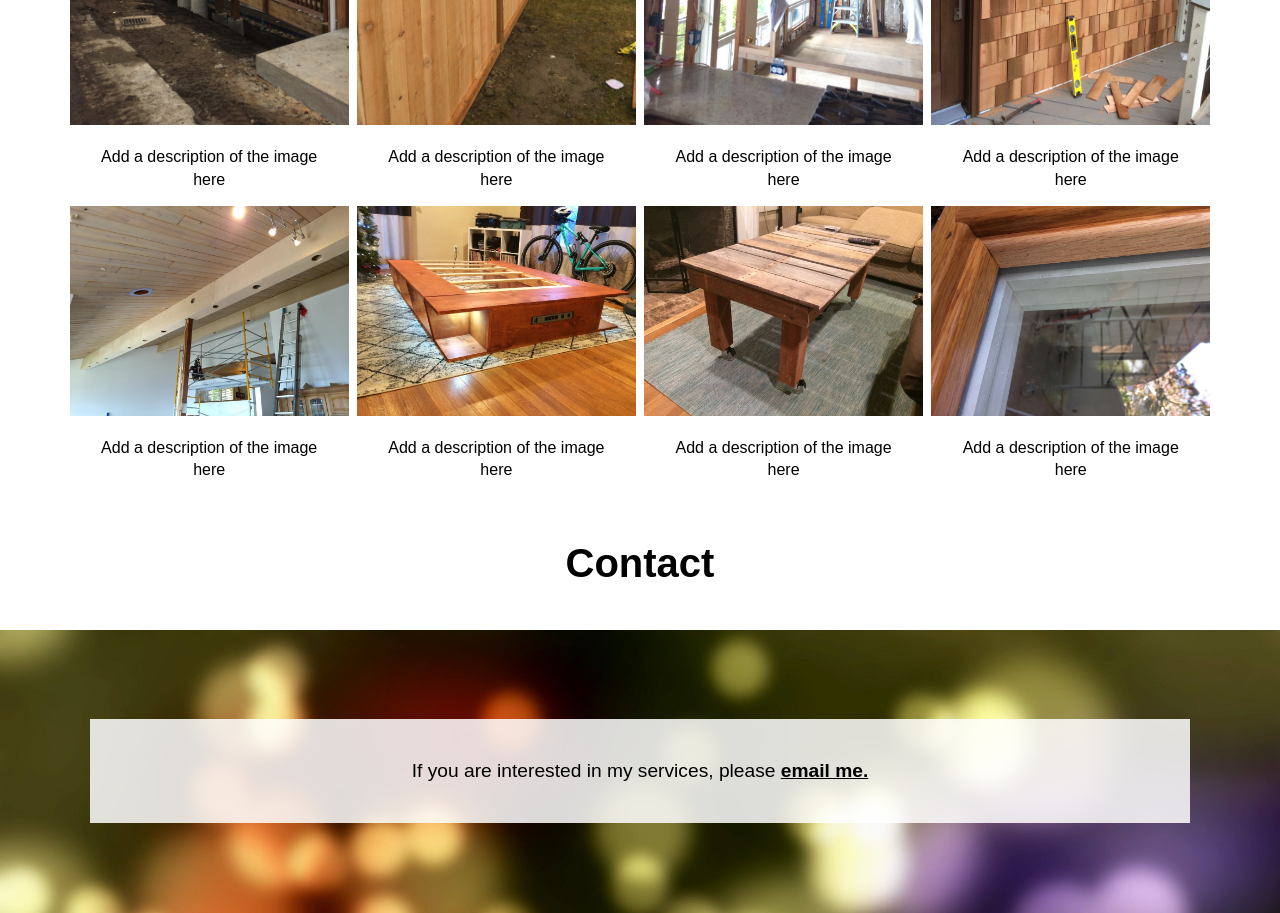
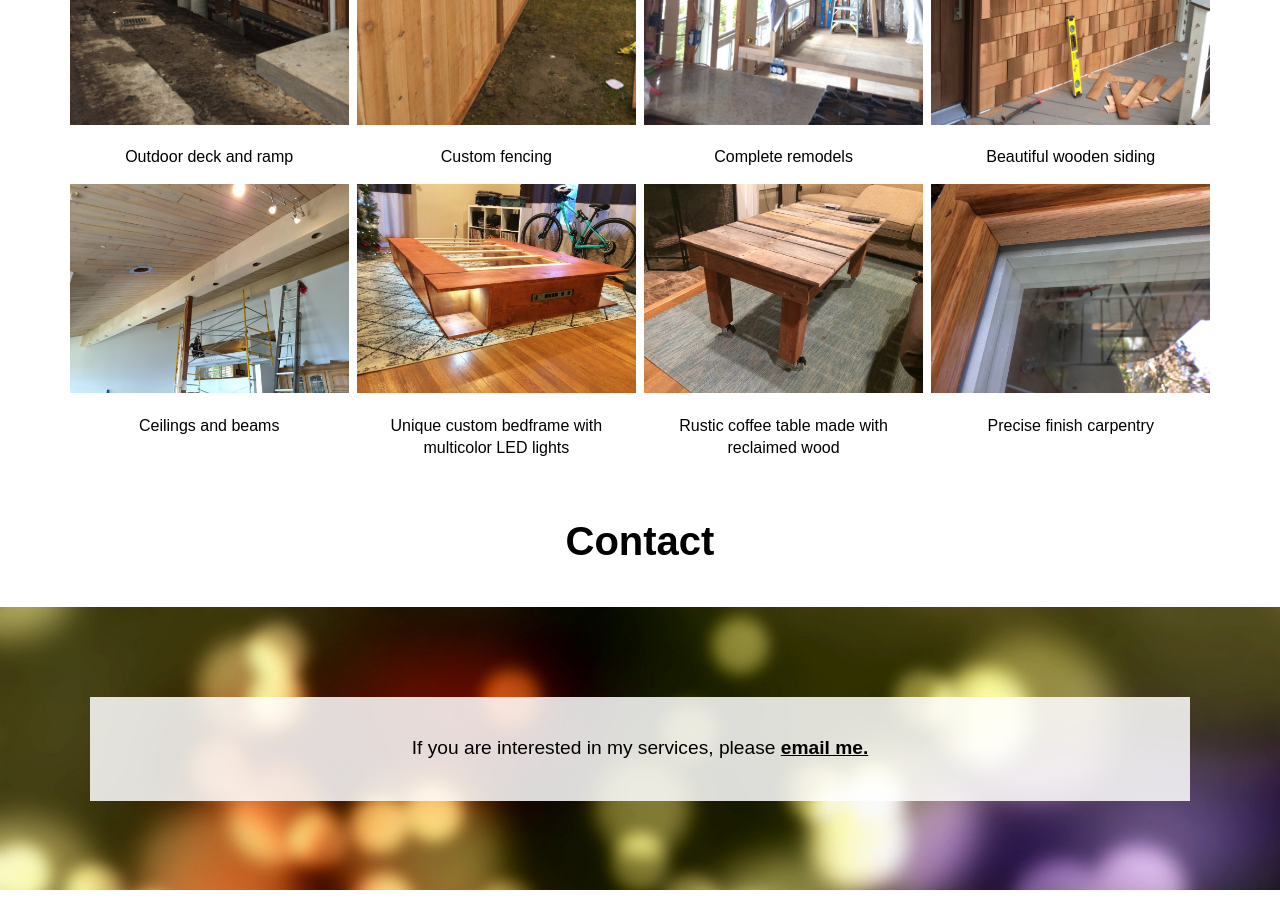
Before and after one commit to allie-rae/jons-construction-website, a plain HTML site: page index.html in a window 1280 px wide. Shown: the part 2380-3293 px from the top of the page. After the commit the page ends 3270 px from the top, so only its background shows below. Drawn offline with Linux system fonts and the light colour scheme; a web font is replaced by a local one.

Commit message:
added comments under gallery photos

```diff
--- a/index.html
+++ b/index.html
@@ -106,7 +106,7 @@
                 <a target="_blank" href="images/gallery-ramp-min.jpg">
                     <img src="images/gallery-ramp-min.jpg" alt="Ramp" width="600" height="400">
                 </a>
-                <div class="desc">Add a description of the image here</div>
+                <div class="desc">Outdoor deck and ramp</div>
             </div>
         </div>
         <div class="responsive">
@@ -114,7 +114,7 @@
                 <a target="_blank" href="images/gallery-fence-min.jpg">
                     <img src="images/gallery-fence-min.jpg" alt="Fence" width="600" height="400">
                 </a>
-                <div class="desc">Add a description of the image here</div>
+                <div class="desc">Custom fencing</div>
             </div>
         </div>
         <div class="responsive">
@@ -122,7 +122,7 @@
                 <a target="_blank" href="images/gallery-remodel-min.jpg">
                     <img src="images/gallery-remodel-min.jpg" alt="Ceiling remodel" width="600" height="400">
                 </a>
-                <div class="desc">Add a description of the image here</div>
+                <div class="desc">Complete remodels</div>
             </div>
         </div>
         <div class="responsive">
@@ -130,7 +130,7 @@
                 <a target="_blank" href="images/gallery-siding-min.jpg">
                     <img src="images/gallery-siding-min.jpg" alt="Siding" width="600" height="400">
                 </a>
-                <div class="desc">Add a description of the image here</div>
+                <div class="desc">Beautiful wooden siding</div>
             </div>
         </div>
         <div class="responsive">
@@ -138,7 +138,7 @@
                 <a target="_blank" href="images/gallery-beam-min.jpg">
                     <img src="images/gallery-beam-min.jpg" alt="Beam" width="600" height="400">
                 </a>
-                <div class="desc">Add a description of the image here</div>
+                <div class="desc">Ceilings and beams</div>
             </div>
         </div>
         <div class="responsive">
@@ -146,7 +146,7 @@
                 <a target="_blank" href="images/gallery-bedframe-min.jpg">
                     <img src="images/gallery-bedframe-min.jpg" alt="Custom bedframe" width="600" height="400">
                 </a>
-                <div class="desc">Add a description of the image here</div>
+                <div class="desc">Unique custom bedframe with multicolor LED lights</div>
             </div>
         </div>
         <div class="responsive">
@@ -154,7 +154,7 @@
                 <a target="_blank" href="images/gallery-coffee-table-min.jpg">
                     <img src="images/gallery-coffee-table-min.jpg" alt="Rustic coffee table" width="600" height="400">
                 </a>
-                <div class="desc">Add a description of the image here</div>
+                <div class="desc">Rustic coffee table made with reclaimed wood</div>
             </div>
         </div>
         <div class="responsive">
@@ -162,7 +162,7 @@
                 <a target="_blank" href="images/gallery-window-min.jpg">
                     <img src="images/gallery-window-min.jpg" alt="Custom window" width="600" height="400">
                 </a>
-                <div class="desc">Add a description of the image here</div>
+                <div class="desc">Precise finish carpentry</div>
             </div>
         </div>
     </div>
```
